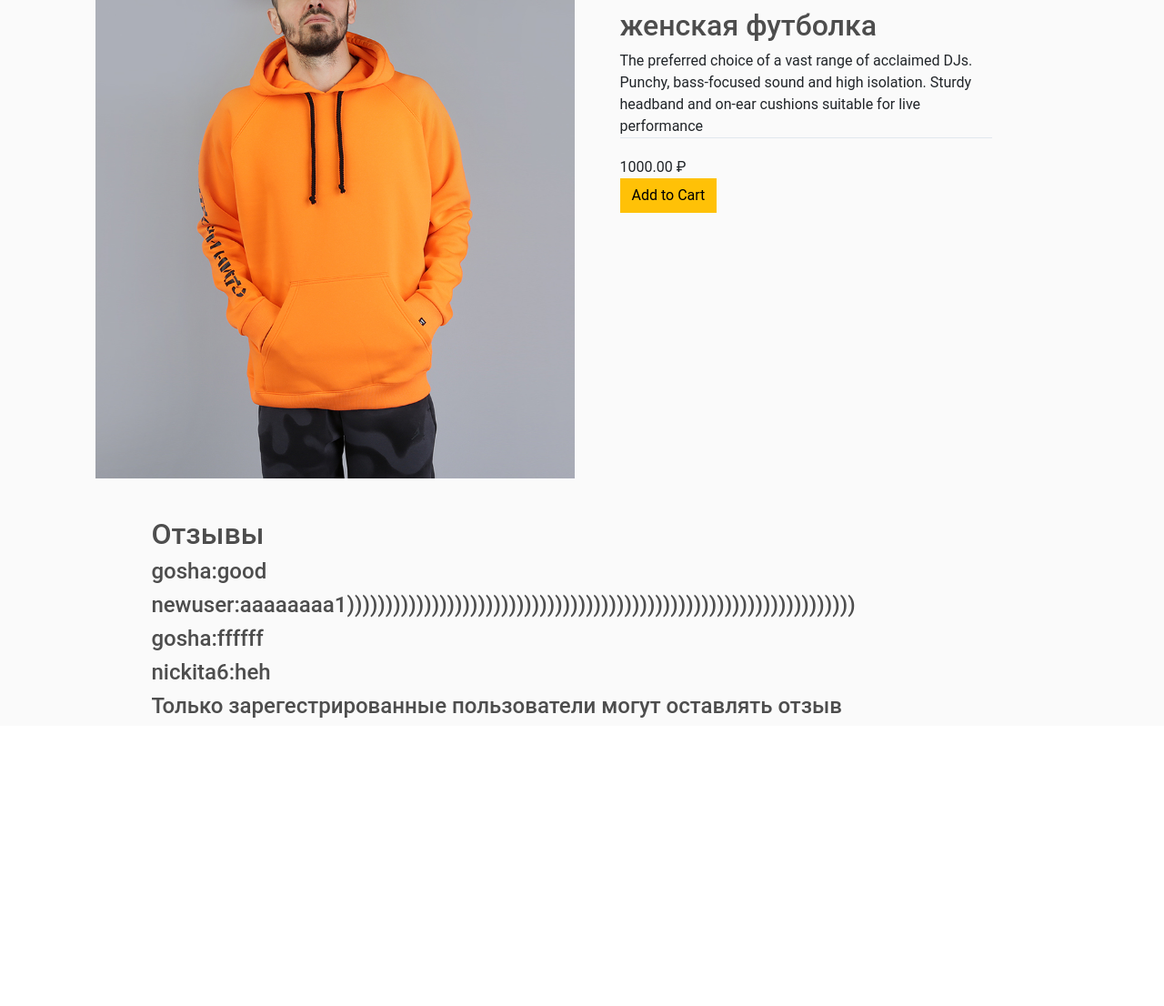
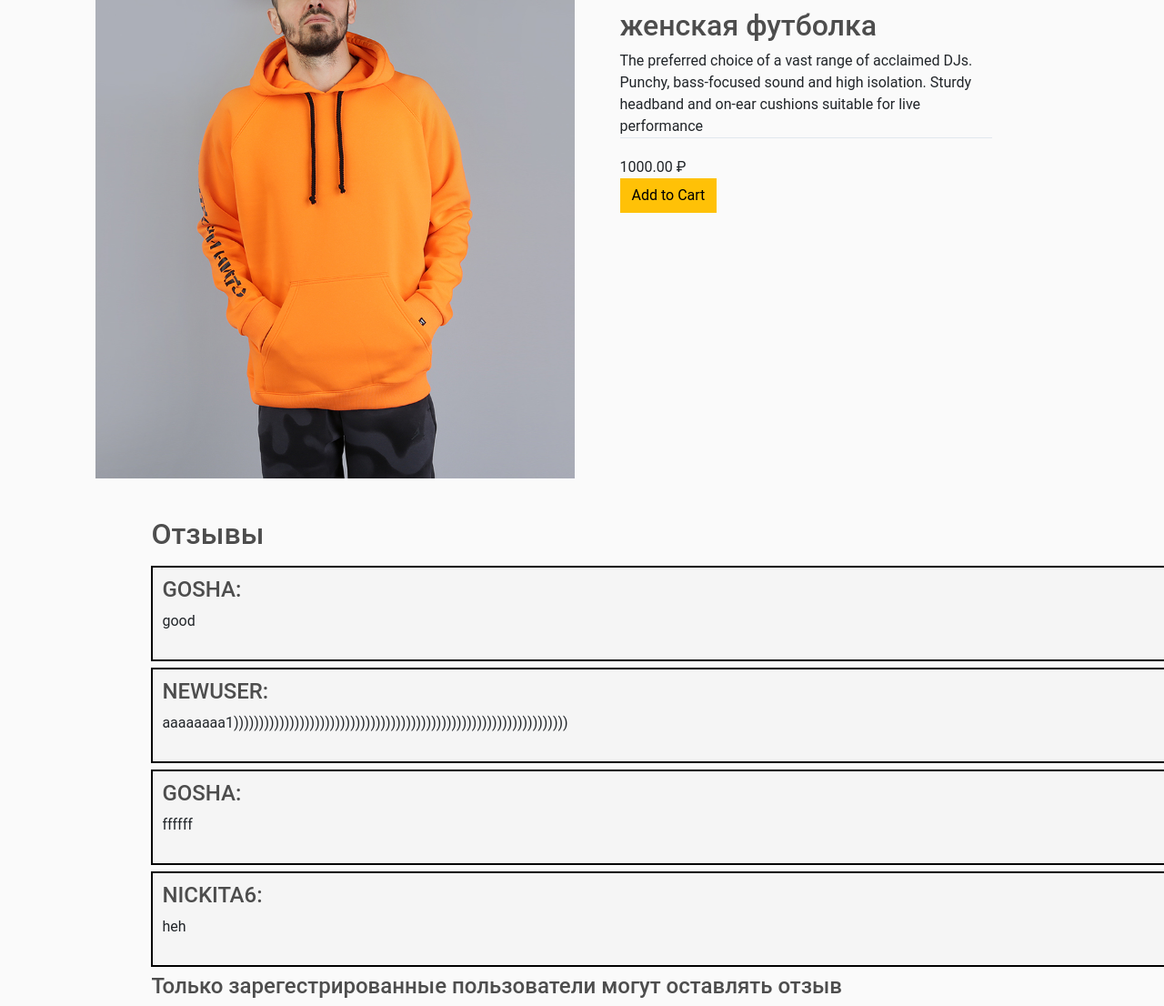
Before and after one commit to nickiteks/ClothingShop, a Django app: page /1/ in a window 1280 px wide; the page is wider, and only the part inside the window is pictured. Shown: the part 132-1238 px from the top of that part at 91% size. Before the commit the page ends 921 px from the top of that part, so only its background shows below. Run offline with Django 3.2, Linux system fonts and the light colour scheme; data comes from the database, SQL or seed files in the repository; both versions use the stored data as it was after the commit.

Commit message:
comments view

```diff
--- a/shop/mainapp/templates/mainapp/product.html
+++ b/shop/mainapp/templates/mainapp/product.html
@@ -13,8 +13,20 @@
 </div>
 <div class="comment">
     <h2>Отзывы</h2>
+    <p></p>
+    <p></p>
+    <p></p>
     {% for comment in comments%}
-            <h4>{{comment.customer}}:{{comment.text}}</h4>
+        <div class="comment-cart">
+            <div class="media-body">
+                <div class="well well-lg">
+                    <h4 class="media-heading text-uppercase reviews">{{comment.customer}}: </h4>
+                    <p class="media-comment">
+                      {{comment.text}}
+                    </p>
+                </div>
+            </div>
+        </div>
     {% endfor %}
     {% if user.is_authenticated %}
         <form action="{% url 'leave_comment' product.id %}" method="POST">
--- a/shop/static/css/product.css
+++ b/shop/static/css/product.css
@@ -125,3 +125,21 @@ html, body {
     top: 700px;
     left: 13%;
 }
+.media .media-object { max-width: 120px; }
+.media-body { position: relative; }
+.media-date {
+    position: absolute;
+    right: 25px;
+    top: 25px;
+}
+.media-comment
+{
+    margin-bottom: 20px;
+}
+.comment-cart{
+    width: 200%; /* Ширина слоя */
+    margin-bottom: 7px; /* Значение отступов */
+    padding: 10px; /* Поля вокруг текста */
+    border: 2px solid black; /* Параметры границы */
+    background: #f5f5f5;; /* Цвет фона */
+}
```
Also changed, not shown: shop/db.sqlite3.
